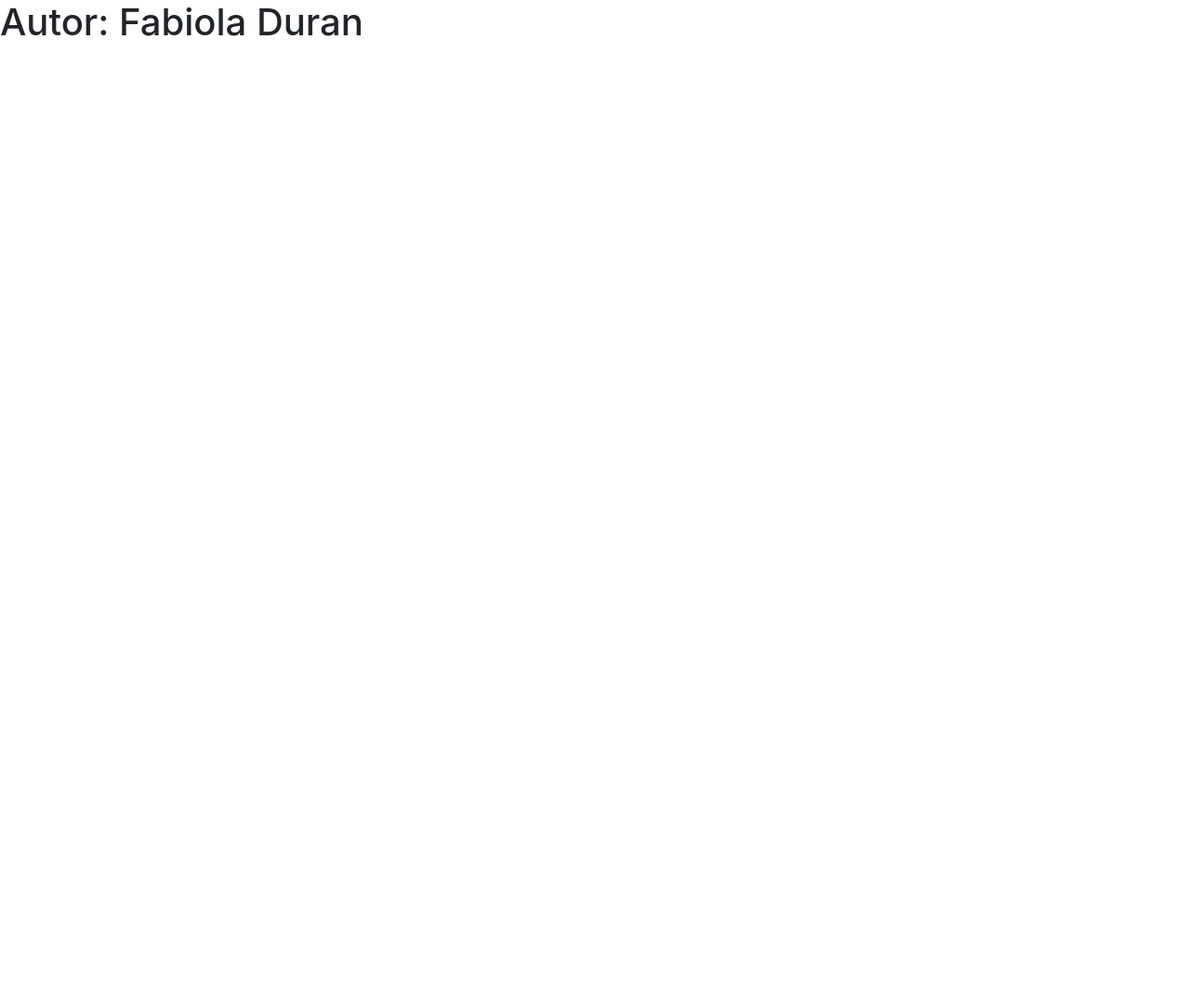
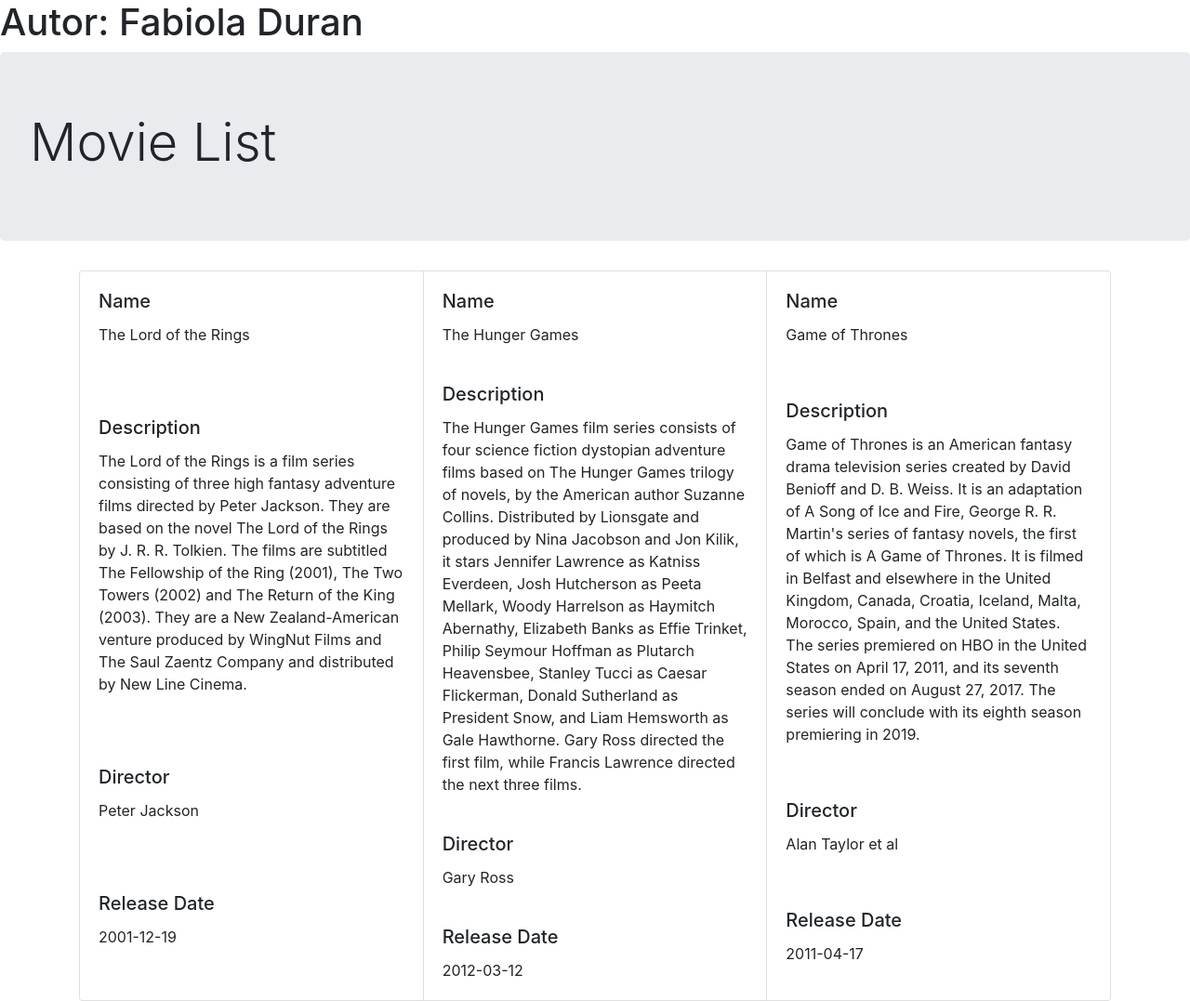
Before and after one commit to fabioladurann/practica_vuejs_introduccion, a website: page index.html in a window 1280 px wide. Shown: the whole page at 93% size. Before the commit the page ends 800 px from the top, so only its background shows below. Drawn offline with nearby package versions, Linux system fonts and the light colour scheme.

Commit message:
container

```diff
--- a/index.html
+++ b/index.html
@@ -30,8 +30,25 @@
                    - El término <dt> será la propiedad "prompt"
                    - La definición <dd> será la propiedad "value"
             -->
+            <div class="jumbotron">
+                <h1 class="display-4">{{col.collection.title }}</h1>
+              </div>
+              <div class="container">
+                <div class="card-group">
+                    <div class="card" v-for="item in col.collection.items">
+
+                      <div class="card-body"v-for="movie in item.data">
+                        <h5 class="card-title" >{{ movie.prompt }}</h5>
+                        <p class="card-text">{{movie.value}}</p>
+
+                      </div>
+                    </div>
+                  </div>
+              </div>
 
         </div>
+        <script src="https://cdn.jsdelivr.net/npm/vue@2/dist/vue.js"></script>
+        <script src="/js/script.js"></script>
 
     </body>
 
```
